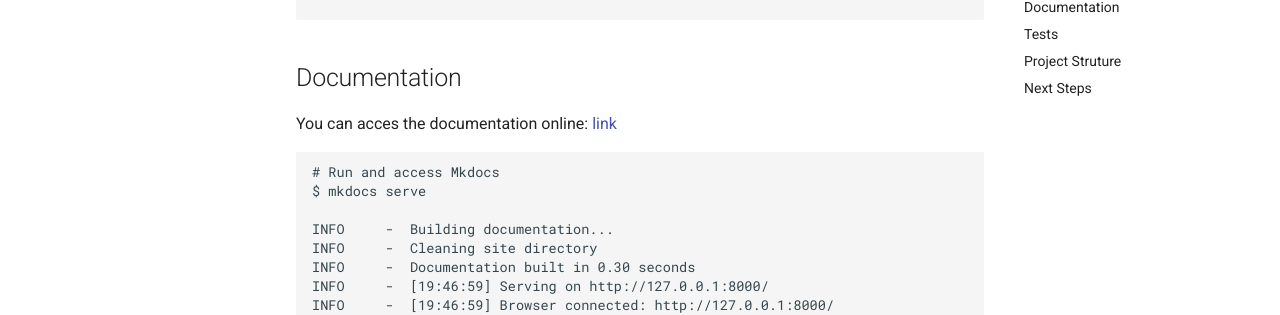
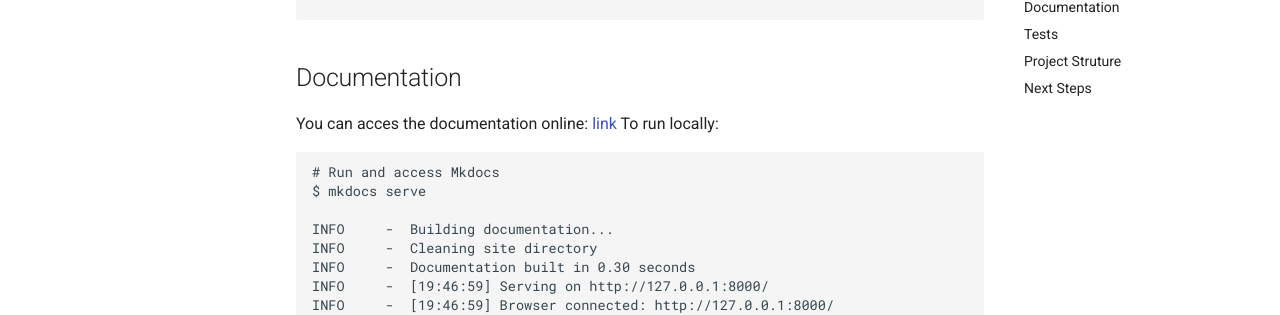
Before and after one commit to HandBoy/sport-book, an MkDocs documentation site: the page built from docs/index.md, in a window 1280 px wide and 900 px high, scrolled down 437 px. Shown: the part 146-461 px from the top of the window. Built offline with MkDocs 1.6.1 and Material for MkDocs 9.7.7, drawn with Linux system fonts in a browser that asks for light colours.

````diff
--- a/docs/index.md
+++ b/docs/index.md
@@ -22,7 +22,8 @@ $ make run
 ```
 
 ## Documentation
-You can acces the documentation online: [link]()
+You can acces the documentation online: [link](https://handboy.github.io/sport-book/)
+To run locally:
 
 ```shell
 # Run and access Mkdocs
````
